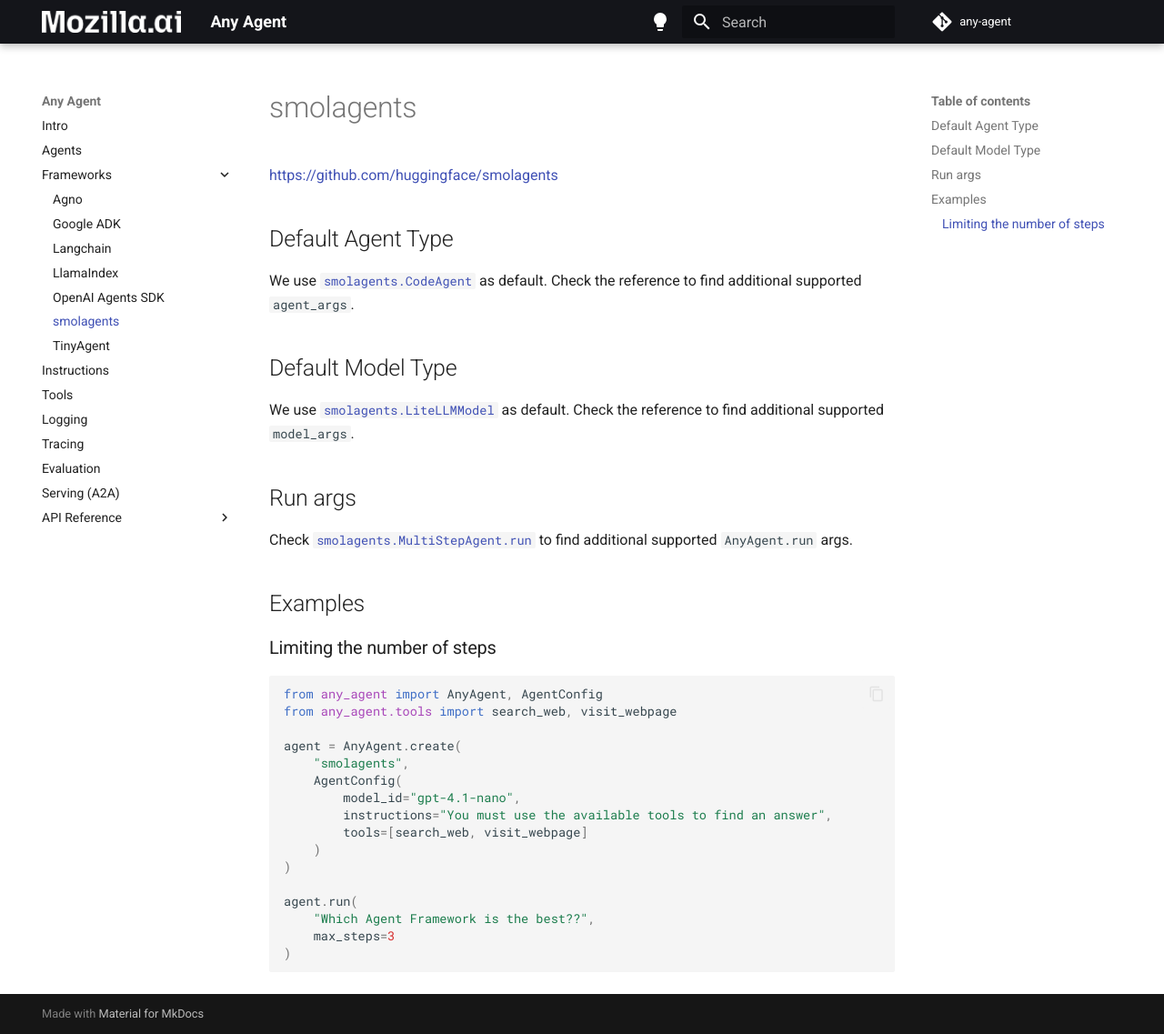
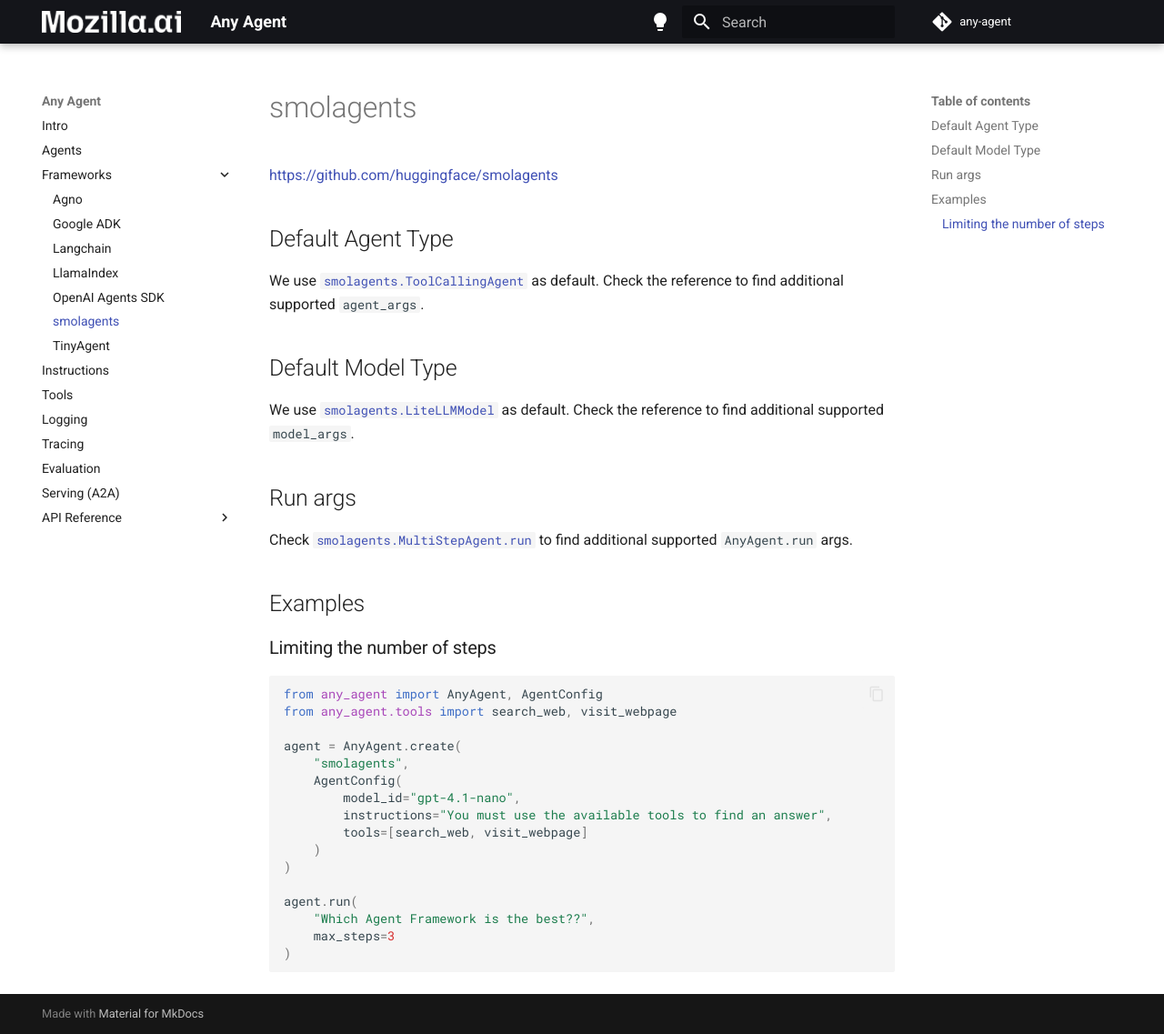
Before and after one commit to CharesrelaSutton/any-agent, an MkDocs documentation site: the page built from docs/frameworks/smolagents.md, in a window 1280 px wide and 1137 px high. Shown: the whole window at 91% size. Built offline with MkDocs 1.6.1 and Material for MkDocs 9.7.7, drawn with Linux system fonts in a browser that asks for light colours; comment, search, counter and statistics services are not loaded.

Commit message:
Fix docs: default agent in smolagents is ToolCallingAgent (#270)

```diff
--- a/docs/frameworks/smolagents.md
+++ b/docs/frameworks/smolagents.md
@@ -4,7 +4,7 @@
 
 ## Default Agent Type
 
-We use [`smolagents.CodeAgent`](https://huggingface.co/docs/smolagents/reference/agents#smolagents.CodeAgent) as default.
+We use [`smolagents.ToolCallingAgent`](https://huggingface.co/docs/smolagents/reference/agents#smolagents.ToolCallingAgent) as default.
 Check the reference to find additional supported `agent_args`.
 
 ## Default Model Type
```
